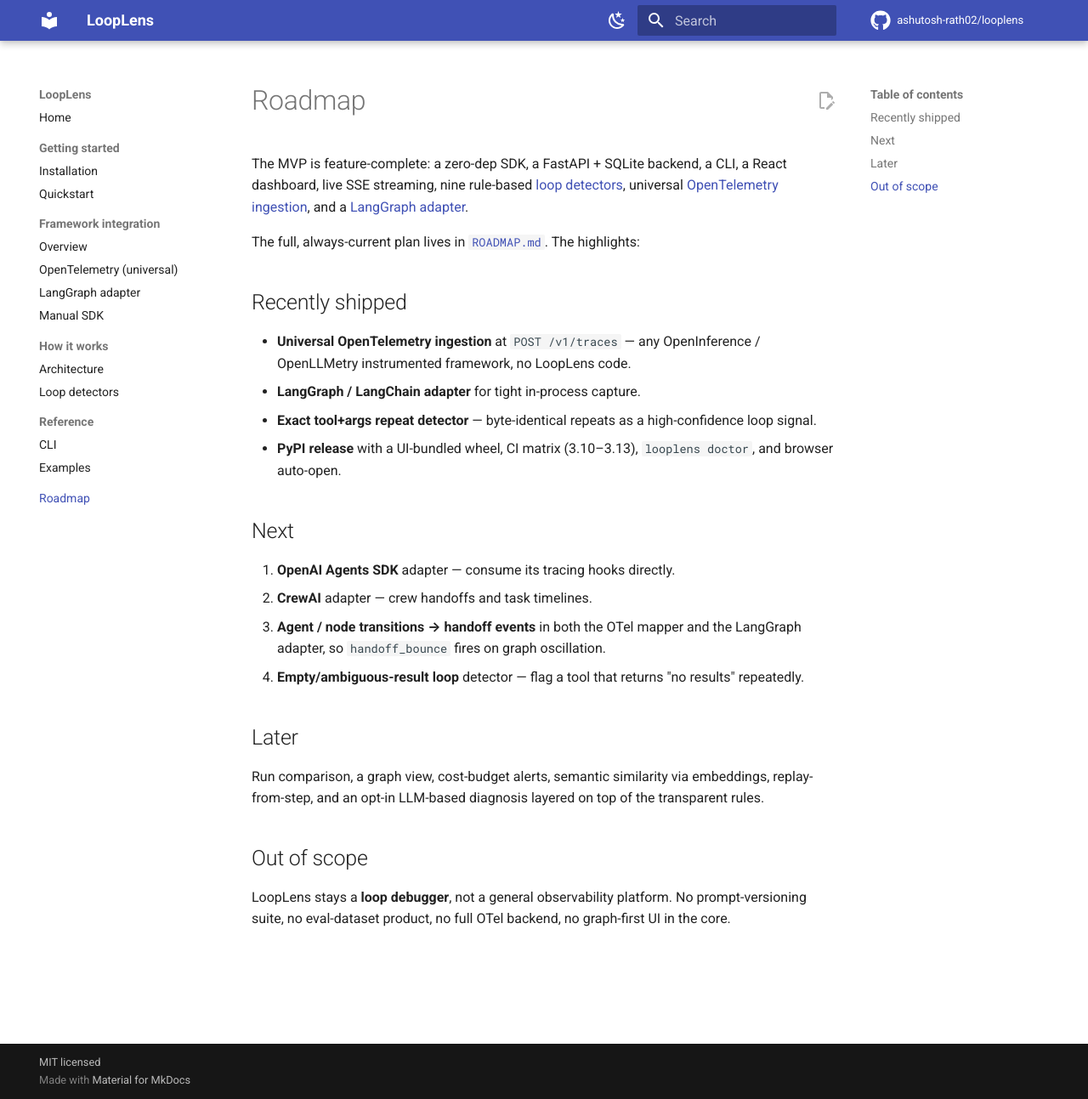
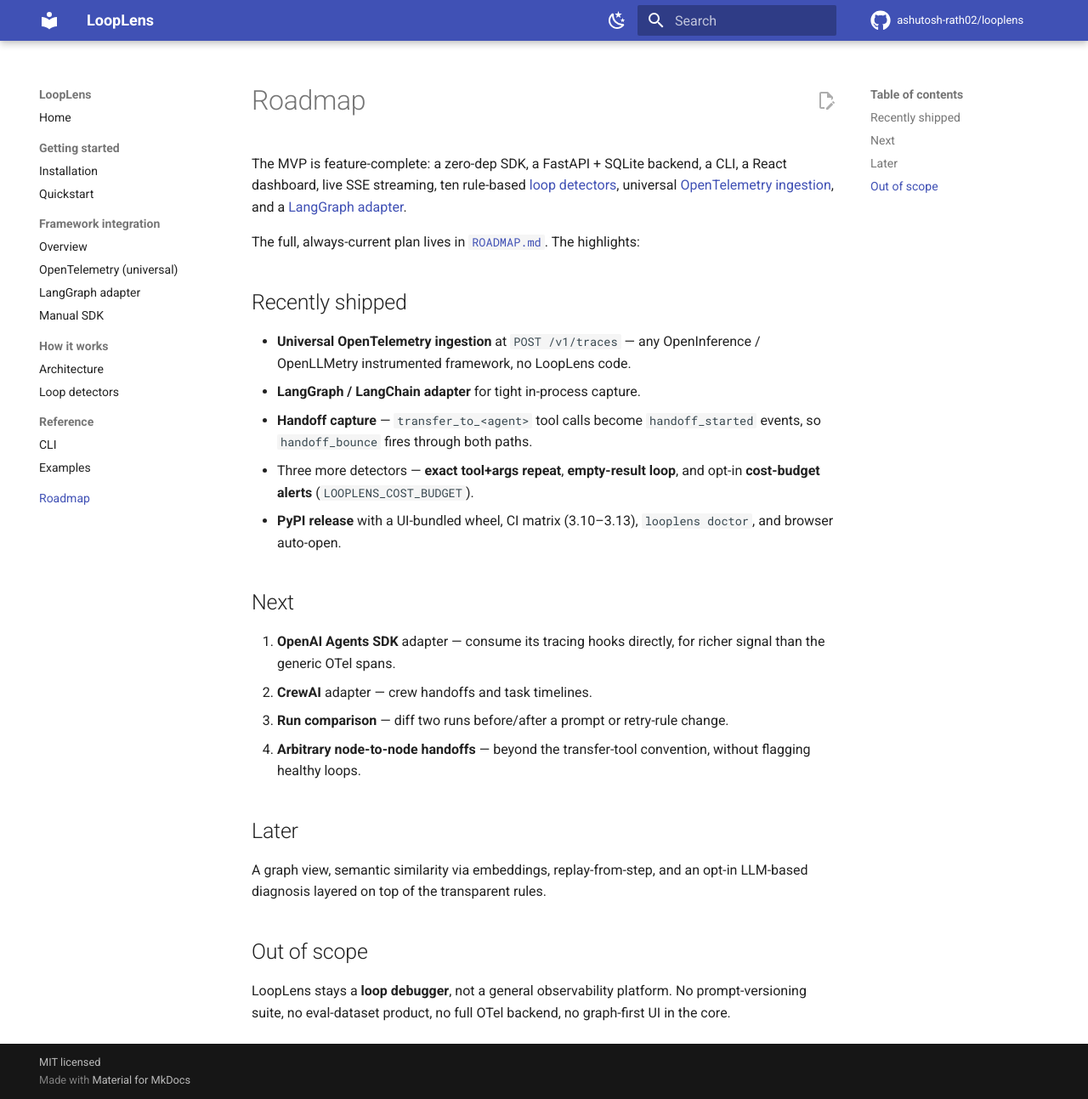
Before and after one commit to ashutosh-rath02/looplens, an MkDocs documentation site: the page built from docs/roadmap.md, in a window 1280 px wide and 1293 px high. Shown: the whole window at 85% size. Built offline with MkDocs 1.6.1 and Material for MkDocs 9.7.7, drawn with Linux system fonts in a browser that asks for light colours; comment, search, counter and statistics services are not loaded.

Commit message:
detectors: add opt-in cost-budget alert (cost_budget_exceeded)
Set LOOPLENS_COST_BUDGET (USD) and a run whose total cost crosses the
ceiling raises a cost_budget_exceeded warning — catches a runaway loop
burning spend. Distinct from cost_spike (one dominating event); this is
about cumulative run cost. No-op until configured, so existing runs are
unaffected.

- config: LOOPLENS_COST_BUDGET -> Config.cost_budget (None = disabled).
- detector reads it fresh per run; metrics penalty 15.
- tests: +3 (fires over ceiling, silent under it, silent when unset).
  36 passing.
- docs/README/roadmap: tenth detector documented (opt-in); roadmap item
  marked shipped; docs/roadmap brought current.

```diff
--- a/docs/roadmap.md
+++ b/docs/roadmap.md
@@ -1,7 +1,7 @@
 # Roadmap
 
 The MVP is feature-complete: a zero-dep SDK, a FastAPI + SQLite backend, a CLI, a
-React dashboard, live SSE streaming, nine rule-based [loop detectors](detectors.md),
+React dashboard, live SSE streaming, ten rule-based [loop detectors](detectors.md),
 universal [OpenTelemetry ingestion](opentelemetry.md), and a
 [LangGraph adapter](langgraph.md).
 
@@ -14,25 +14,26 @@
 - **Universal OpenTelemetry ingestion** at `POST /v1/traces` — any
   OpenInference / OpenLLMetry instrumented framework, no LoopLens code.
 - **LangGraph / LangChain adapter** for tight in-process capture.
-- **Exact tool+args repeat detector** — byte-identical repeats as a
-  high-confidence loop signal.
+- **Handoff capture** — `transfer_to_<agent>` tool calls become
+  `handoff_started` events, so `handoff_bounce` fires through both paths.
+- Three more detectors — **exact tool+args repeat**, **empty-result loop**, and
+  opt-in **cost-budget alerts** (`LOOPLENS_COST_BUDGET`).
 - **PyPI release** with a UI-bundled wheel, CI matrix (3.10–3.13), `looplens
   doctor`, and browser auto-open.
 
 ## Next
 
-1. **OpenAI Agents SDK** adapter — consume its tracing hooks directly.
+1. **OpenAI Agents SDK** adapter — consume its tracing hooks directly, for richer
+   signal than the generic OTel spans.
 2. **CrewAI** adapter — crew handoffs and task timelines.
-3. **Agent / node transitions → handoff events** in both the OTel mapper and the
-   LangGraph adapter, so `handoff_bounce` fires on graph oscillation.
-4. **Empty/ambiguous-result loop** detector — flag a tool that returns
-   "no results" repeatedly.
+3. **Run comparison** — diff two runs before/after a prompt or retry-rule change.
+4. **Arbitrary node-to-node handoffs** — beyond the transfer-tool convention,
+   without flagging healthy loops.
 
 ## Later
 
-Run comparison, a graph view, cost-budget alerts, semantic similarity via
-embeddings, replay-from-step, and an opt-in LLM-based diagnosis layered on top of
-the transparent rules.
+A graph view, semantic similarity via embeddings, replay-from-step, and an
+opt-in LLM-based diagnosis layered on top of the transparent rules.
 
 ## Out of scope
 
```
Also changed, not shown: README.md (+2 -1 lines), ROADMAP.md (+5 -2 lines), docs/cli.md (+1 -0 lines), docs/detectors.md (+3 -1 lines), 4 other files.
